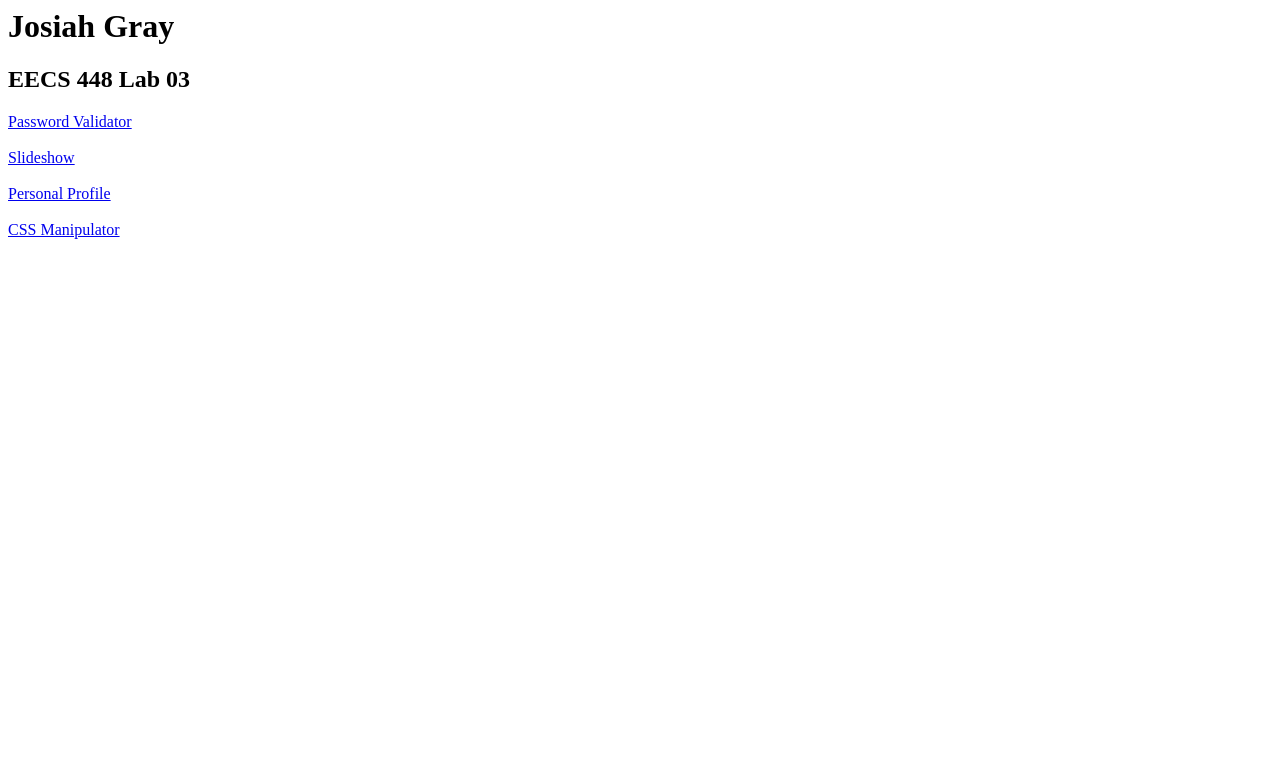
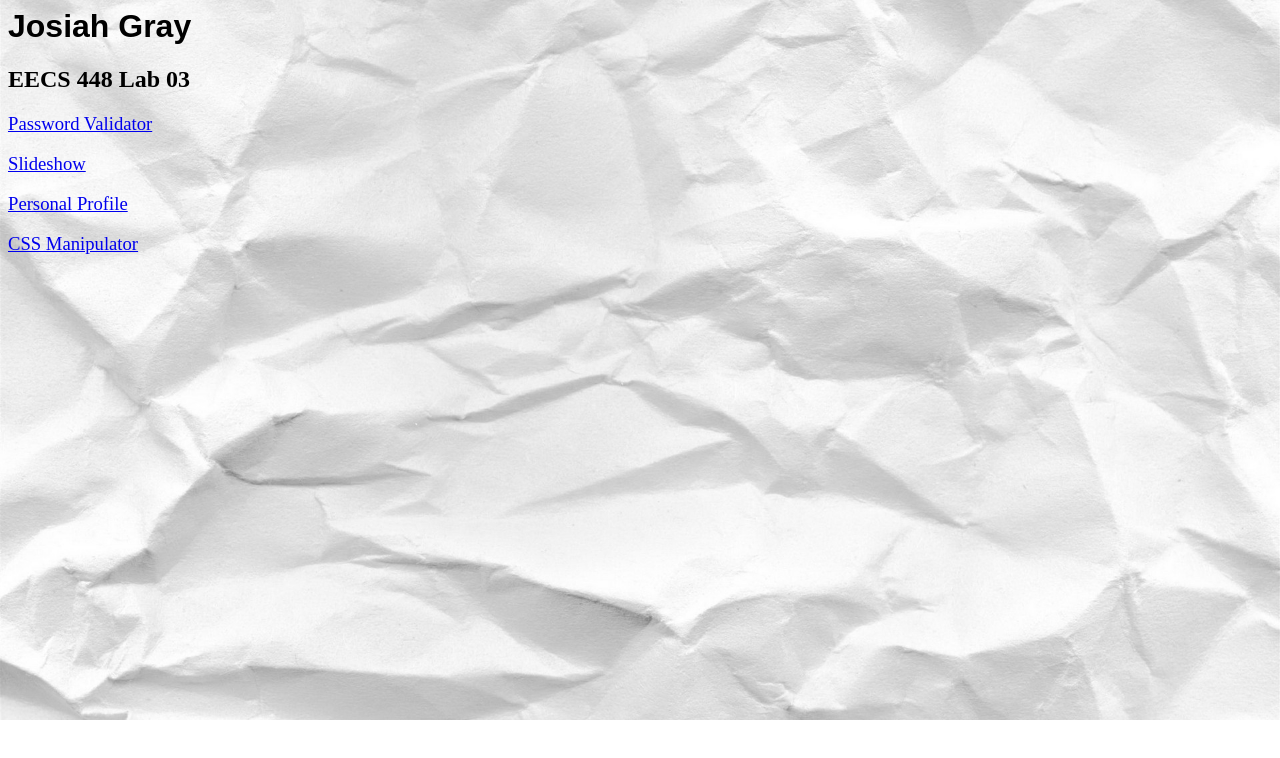
Before and after one commit to JosiahGray/eecs448_lab03, a plain HTML site: page index.html in a window 1280 px wide. Drawn offline with Linux system fonts and the light colour scheme.

Commit message:
Fix links in personalProfile.html Complete index.html and indexFormat.css Complete exercise 5

```diff
--- a/index.html
+++ b/index.html
@@ -1,6 +1,7 @@
 <html>
 	<head>
 		<title> Lab 03 </title>
+		<link href="indexFormat.css" rel="stylesheet" type="text/css"/>
 	</head>
 
 	<body>
--- a/indexFormat.css
+++ b/indexFormat.css
@@ -0,0 +1,28 @@
+body
+{
+  background-image: url(images/paper.jpg);
+  background-size: 100%;
+  background-repeat: no-repeat;
+}
+
+a
+{
+  font-size: 14pt;
+}
+
+a:hover
+{
+  color: red;
+  background-color: yellow;
+  font-size: 14pt;
+}
+
+h1
+{
+  font-family: Arial;
+}
+
+h2
+{
+  font-family: "Times New Roman";
+}
```
Also changed, not shown: personalProfile.html (+1 -1 lines).
